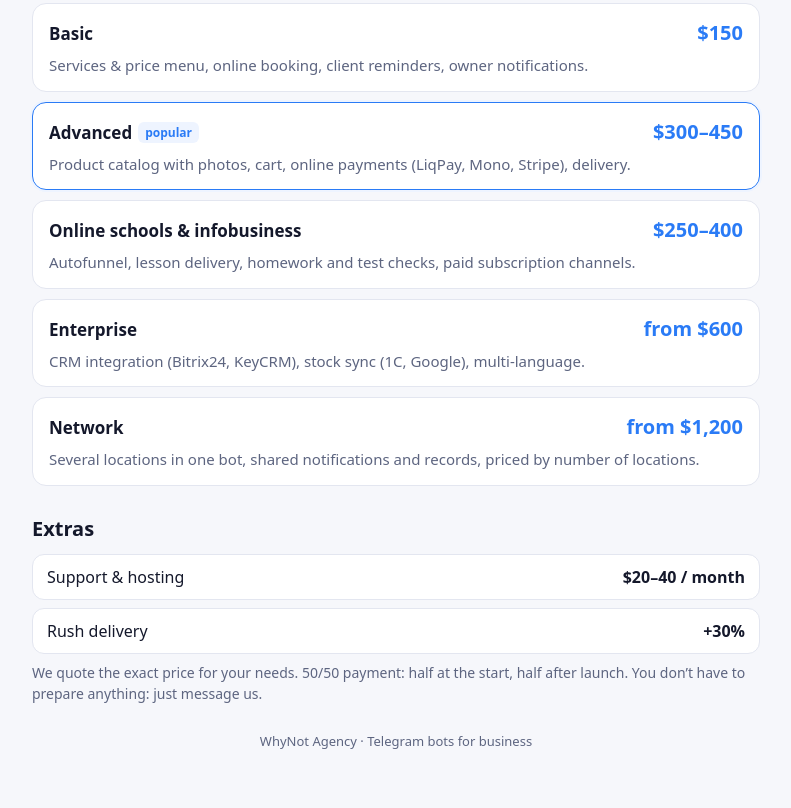
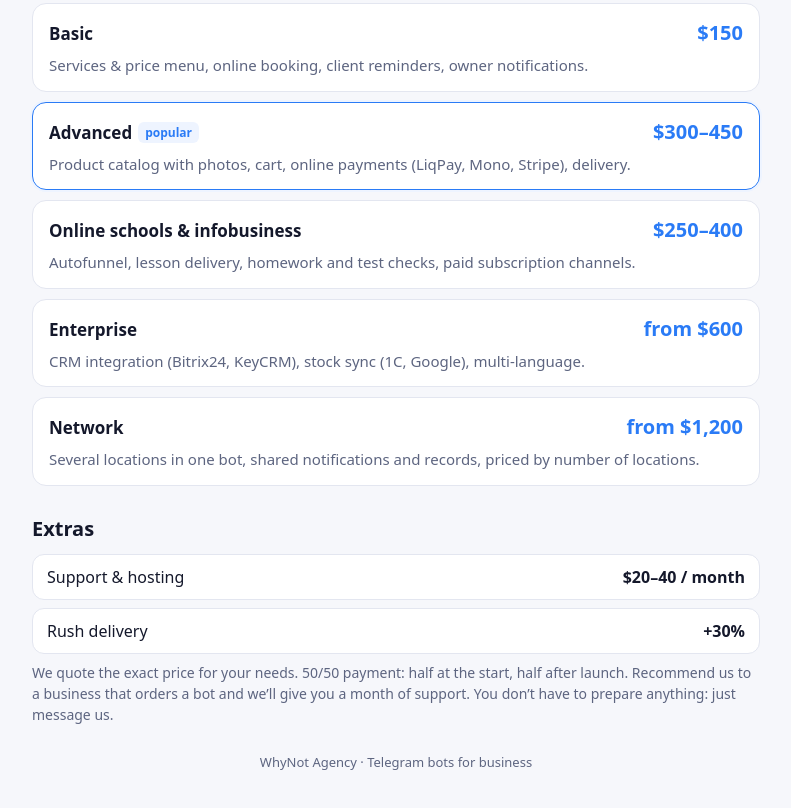
Before and after one commit to ixwhynot1-del/whynot-site, a plain HTML site: page offer.html in a window 1280 px wide. Shown: the part 964-1772 px from the top of the page, without its empty margins (244-1035 px from the left). Drawn offline with Linux system fonts and the light colour scheme.

Commit message:
Add files via upload

```diff
--- a/offer.html
+++ b/offer.html
@@ -85,7 +85,7 @@ uk:{h1:n=>n?`Telegram-бот для «${n}»`:"Telegram-бот для вашог
  ["Enterprise","від $600","Інтеграція з CRM (Bitrix24, KeyCRM), синхронізація залишків (1С, Google), багатомовність.",0],
  ["Мережа","від $1 200","Кілька локацій в одному боті, єдині сповіщення й облік, розрахунок під кількість точок.",0]],
  rec:"популярний",hEx:"Додатково",ex:[["Підтримка й хостинг","$20–40 / міс"],["Термінове виконання","+30%"]],
- note:"Точну суму розраховуємо під ваші задачі. Оплата 50/50: половина на старті, половина після запуску. Нічого вигадувати не потрібно: достатньо написати нам.",
+ note:"Точну суму розраховуємо під ваші задачі. Оплата 50/50: половина на старті, половина після запуску. Порекомендуйте нас закладу, який замовить бота, і ми подаруємо вам місяць підтримки. Нічого вигадувати не потрібно: достатньо написати нам.",
  foot:"WhyNot Agency · Telegram-боти для бізнесу",msg:n=>`Доброго дня! Дивився(-лась) ваш сайт${n?` (${n})`:""}. Хочу такого Telegram-бота. Підкажіть, що потрібно для старту?`,vid:"demo_uk.mp4"},
 ru:{h1:n=>n?`Telegram-бот для «${n}»`:"Telegram-бот для вашего бизнеса",
  sub:"Клиенты записываются и заказывают сами. Вы получаете каждую заявку в Telegram. Без звонков и долгих переписок.",
@@ -98,7 +98,7 @@ ru:{h1:n=>n?`Telegram-бот для «${n}»`:"Telegram-бот для вашег
  ["Enterprise","от $600","Интеграция с CRM (Bitrix24, KeyCRM), синхронизация остатков (1С, Google), многоязычность.",0],
  ["Сеть","от $1 200","Несколько локаций в одном боте, единые уведомления и учёт, расчёт под количество точек.",0]],
  rec:"популярный",hEx:"Дополнительно",ex:[["Поддержка и хостинг","$20–40 / мес"],["Срочное выполнение","+30%"]],
- note:"Точную сумму рассчитаем под ваши задачи. Оплата 50/50: половина на старте, половина после запуска. Ничего придумывать не нужно: достаточно написать нам.",
+ note:"Точную сумму рассчитаем под ваши задачи. Оплата 50/50: половина на старте, половина после запуска. Порекомендуйте нас заведению, которое закажет бота, и мы подарим вам месяц поддержки. Ничего придумывать не нужно: достаточно написать нам.",
  foot:"WhyNot Agency · Telegram-боты для бизнеса",msg:n=>`Добрый день! Смотрел(а) ваш сайт${n?` (${n})`:""}. Хочу такого Telegram-бота. Подскажите, что нужно для старта?`,vid:"demo_uk.mp4"},
 pl:{h1:n=>n?`Bot Telegram dla „${n}”`:"Bot Telegram dla Twojej firmy",
  sub:"Klienci sami się zapisują i zamawiają. Ty dostajesz każde zgłoszenie w Telegramie. Bez telefonów i długich rozmów.",
@@ -111,7 +111,7 @@ pl:{h1:n=>n?`Bot Telegram dla „${n}”`:"Bot Telegram dla Twojej firmy",
  ["Enterprise","od $600","Integracja z CRM (Bitrix24, KeyCRM), synchronizacja stanów (1C, Google), wielojęzyczność.",0],
  ["Sieć","od $1 200","Kilka lokalizacji w jednym bocie, wspólne powiadomienia i ewidencja, wycena zależna od liczby punktów.",0]],
  rec:"popularny",hEx:"Dodatkowo",ex:[["Wsparcie i hosting","$20–40 / mies."],["Pilna realizacja","+30%"]],
- note:"Dokładną kwotę wyliczymy pod Twoje potrzeby. Płatność 50/50: połowa na start, połowa po uruchomieniu. Nic nie trzeba wymyślać: wystarczy napisać.",
+ note:"Dokładną kwotę wyliczymy pod Twoje potrzeby. Płatność 50/50: połowa na start, połowa po uruchomieniu. Polecisz nas lokalowi, które zamówi bota, a podarujemy Ci miesiąc wsparcia. Nic nie trzeba wymyślać: wystarczy napisać.",
  foot:"WhyNot Agency · Boty Telegram dla biznesu",msg:n=>`Dzień dobry! Widziałem(-am) waszą stronę${n?` (${n})`:""}. Chcę takiego bota Telegram. Co jest potrzebne na start?`,vid:"demo_en.mp4"},
 en:{h1:n=>n?`A Telegram bot for ${n}`:"A Telegram bot for your business",
  sub:"Customers book and order on their own. You get every request in Telegram. No calls, no long chats.",
@@ -124,7 +124,7 @@ en:{h1:n=>n?`A Telegram bot for ${n}`:"A Telegram bot for your business",
  ["Enterprise","from $600","CRM integration (Bitrix24, KeyCRM), stock sync (1C, Google), multi-language.",0],
  ["Network","from $1,200","Several locations in one bot, shared notifications and records, priced by number of locations.",0]],
  rec:"popular",hEx:"Extras",ex:[["Support & hosting","$20–40 / month"],["Rush delivery","+30%"]],
- note:"We quote the exact price for your needs. 50/50 payment: half at the start, half after launch. You don’t have to prepare anything: just message us.",
+ note:"We quote the exact price for your needs. 50/50 payment: half at the start, half after launch. Recommend us to a business that orders a bot and we’ll give you a month of support. You don’t have to prepare anything: just message us.",
  foot:"WhyNot Agency · Telegram bots for business",msg:n=>`Hi! I saw your page${n?` (${n})`:""}. I want a Telegram bot like this. What do you need to get started?`,vid:"demo_en.mp4"}
 };
 const q=new URLSearchParams(location.search);
```
